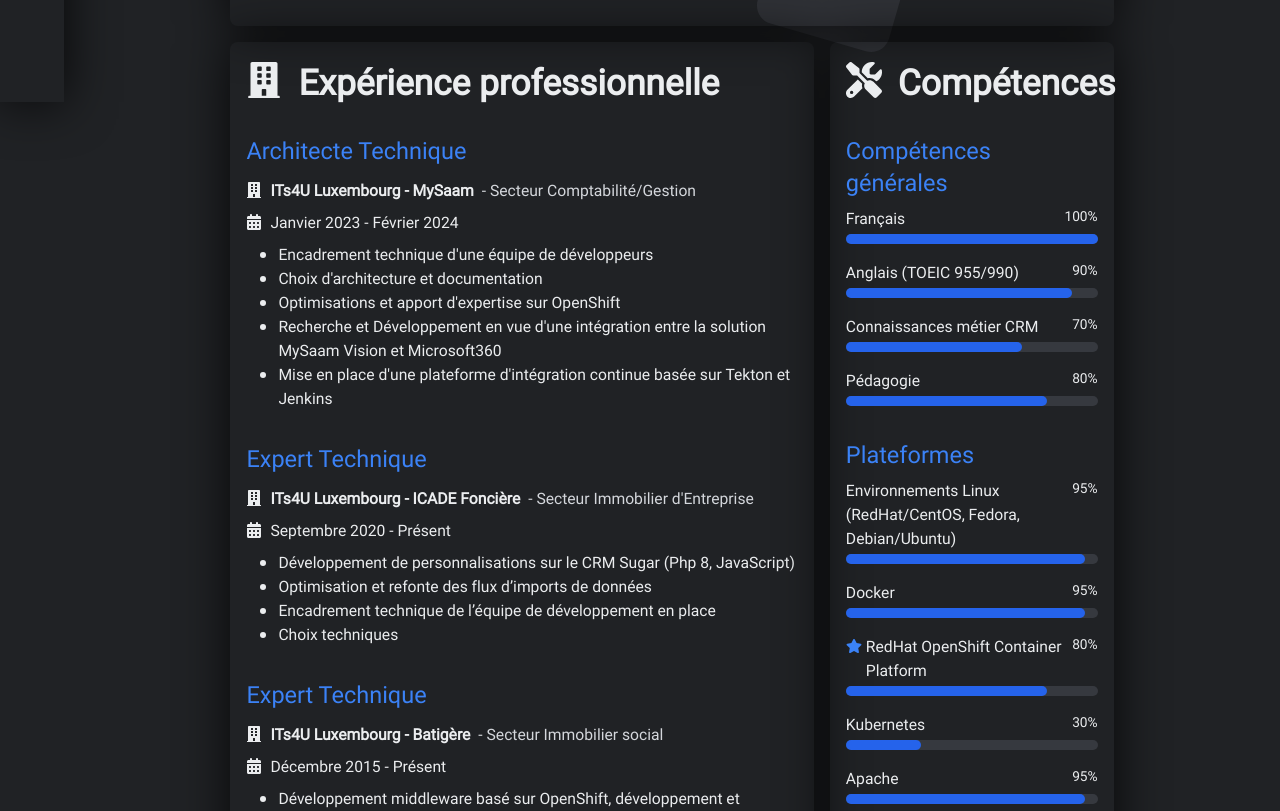
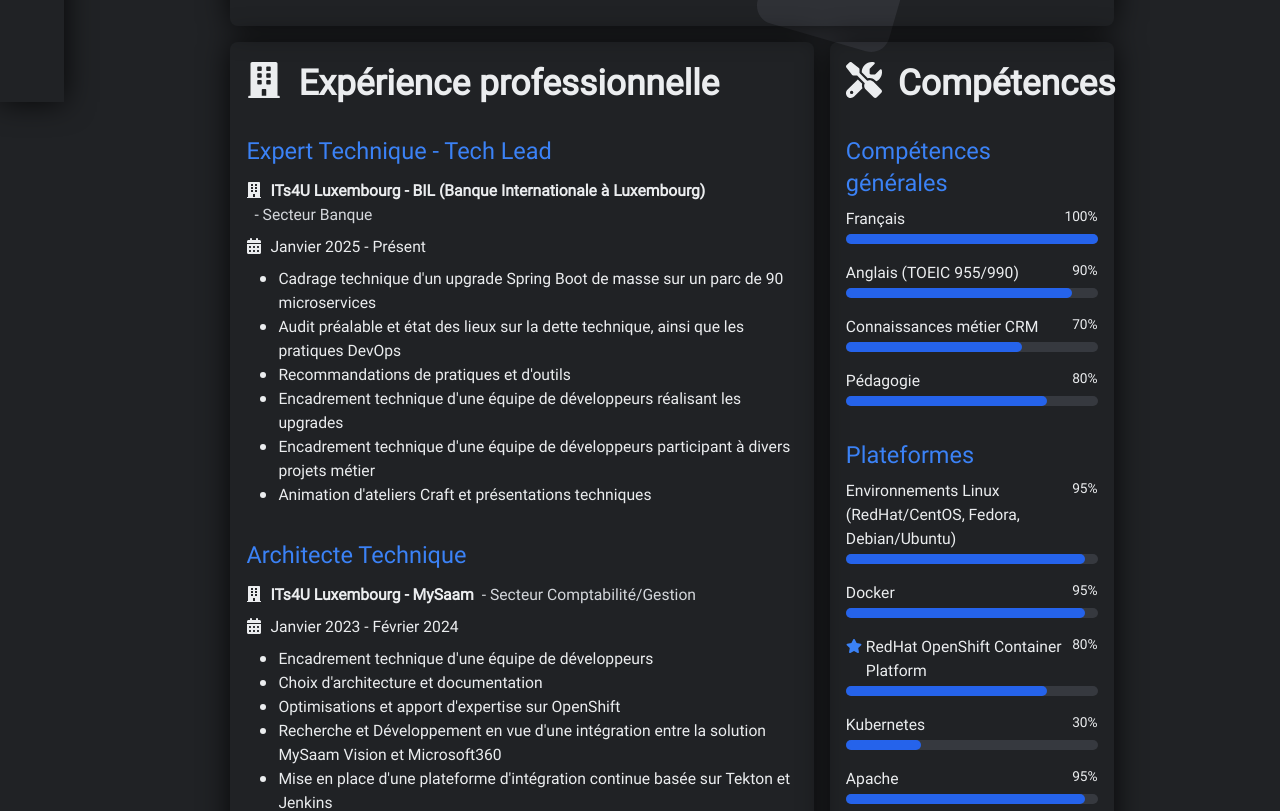
Before and after one commit to chricacc/chris-cacciatore-website, a React (Vite) app: page /resume in a window 1280 px wide. Shown: the part 698-1509 px from the top of the page. Built offline with nearby package versions, Linux system fonts and the light colour scheme.

Commit message:
Update Resume & presentation

```diff
--- a/src/components/Presentation.jsx
+++ b/src/components/Presentation.jsx
@@ -8,7 +8,7 @@ function Presentation() {
                 <span>Présentation</span>
             </div>
             <div className="text-justify">
-                <p className="mb-2">Consultant en informatique depuis maintenant 10 ans, je conçois et développe des systèmes informatiques en collaboration avec de nombreux clients issus de secteurs variés (industrie automobile, immobilier, assurance, gestion portuaire...). Lors de ces nombreuses missions, j'ai utilisé divers socles techniques, toujours avec le but de combler le besoin client avec la plus grande efficacité, et de manière pérenne. J’ai également eu à coeur d'accompagner ces clients dans leurs choix technologiques et architecturaux, tout en formant et accompagnant de nouveaux développeurs en interne, mais également côté client.</p>
+                <p className="mb-2">Consultant en informatique depuis plus de 10 ans, je conçois et développe des systèmes informatiques en collaboration avec de nombreux clients issus de secteurs variés (industrie automobile, immobilier, banque, assurance, gestion portuaire...). Lors de ces nombreuses missions, j'ai utilisé divers socles techniques, toujours avec le but de combler le besoin client avec la plus grande efficacité, et de manière pérenne. J’ai également eu à coeur d'accompagner ces clients dans leurs choix technologiques et architecturaux, tout en formant et accompagnant de nouveaux développeurs en interne, mais également côté client.</p>
 
                 <p>Le fort de mon expertise est côté Backend/Ops, tout en ayant de bonnes notions en Frontend. Je me décris comme language-agnostic, car pour moi, la valeur ajoutée d'un développeur se situe dans sa capacité à comprendre un métier, un besoin, et non dans la maîtrise d'une syntaxe. Je pense aussi que les "vrais" problèmes sont d'ordre architectural, et se résolvent par une meilleure conception, et non par les subtilités d'un langage/framework.</p>
             </div>
--- a/src/routes/Home.jsx
+++ b/src/routes/Home.jsx
@@ -22,7 +22,7 @@ function Home() {
         { name: "#devops", link: "https://en.wikipedia.org/wiki/DevOps" },
         { name: "#fullstack", link: "https://www.w3schools.com/whatis/whatis_fullstack.asp" },
         { name: "#cleancode", link: "https://www.youtube.com/watch?v=eoK0NE92EOk" },
-        { name: "#softwarecraftmanship", link: "https://en.wikipedia.org/wiki/Software_craftsmanship" },
+        { name: "#softwarecraft", link: "https://en.wikipedia.org/wiki/Software_craftsmanship" },
 
     ]
 
@@ -34,7 +34,7 @@ function Home() {
                 <h1 className="text-5xl md:text-8xl md:mt-8 font-bold">Software Engineer</h1>
                 <div className="text-lg mt-8 ml-1">
                     <p className="mb-4">J'ai passé les 10 dernières années à concevoir des systèmes informatiques en utilisant des technologies variées.</p>
-                    <p> Ne me demandez pas quel est mon framework. Mon framework, c'est celui qui fera le job pour VOTRE besoin. Les frameworks ne sont que des outils, quand je ne connais pas, j'apprends!</p>
+                    <p> Ne me demandez pas quel est mon framework. Mon framework, c'est celui qui fera le job pour le besoin du projet. Les frameworks ne sont que des outils, quand je ne connais pas, j'apprends!</p>
                     <ul className="my-4 ml-1 flex flex-wrap gap-4 font-italic">
                         {
                             tags.map((tag) =>
@@ -43,8 +43,6 @@ function Home() {
                                 </Link>)
                         }
                     </ul>
-
-                    <p className="mt-4 text-sm"> Ps : Si j'ai postulé chez vous, il y a des chances que VOTRE framework fasse bientôt partie de ma Toolbox... S'il n'y est pas déjà!</p>
                 </div>
                 <h2 className="mt-12 text-xl md:text-2xl font-bold">Ma Toolbox idéale <span className="text-sm">(car on a tous des préférences)</span></h2>
                 <Toolbox tools={tools} />
--- a/src/routes/Resume.jsx
+++ b/src/routes/Resume.jsx
@@ -60,7 +60,7 @@ function Resume() {
                     "level": 90
                 }, {
                     "name": "Spring Boot",
-                    "level": 70
+                    "level": 80
                 }, {
                     "name": "Hibernate",
                     "level": 70
@@ -246,6 +246,22 @@ function Resume() {
 
     let jobs = [
         {
+            "start": "Janvier 2025",
+            "end": "Présent",
+            "title": "Expert Technique - Tech Lead",
+            "company": "ITs4U Luxembourg - BIL (Banque Internationale à Luxembourg)",
+            "sector": "Banque",
+            "activities": [
+                "Cadrage technique d'un upgrade Spring Boot de masse sur un parc de 90 microservices",
+                "Audit préalable et état des lieux sur la dette technique, ainsi que les pratiques DevOps",
+                "Recommandations de pratiques et d'outils",
+                "Encadrement technique d'une équipe de développeurs réalisant les upgrades",
+                "Encadrement technique d'une équipe de développeurs participant à divers projets métier",
+                "Animation d'ateliers Craft et présentations techniques"
+            ],
+            "environment": ["OpenShift", "Java", "Spring Boot", "Microservices", "REST", "Accelerate"]
+        },
+        {
             "start": "Janvier 2023",
             "end": "Février 2024",
             "title": "Architecte Technique",
@@ -262,7 +278,7 @@ function Resume() {
         },
         {
             "start": "Septembre 2020",
-            "end": "Présent",
+            "end": "Décembre 2024",
             "title": "Expert Technique",
             "company": "ITs4U Luxembourg - ICADE Foncière",
             "sector": "Immobilier d'Entreprise",
@@ -276,7 +292,7 @@ function Resume() {
         },
         {
             "start": "Décembre 2015",
-            "end": "Présent",
+            "end": "Décembre 2024",
             "title": "Expert Technique",
             "company": "ITs4U Luxembourg - Batigère",
             "sector": "Immobilier social",
--- a/tailwind.config.js
+++ b/tailwind.config.js
@@ -24,7 +24,8 @@ export default {
         88: '22rem',
       },
       boxShadow: {
-        '3xl': '0 0 50px rgba(0,0,0,0.8);',
+        '3xl': '0 0 30px rgba(0,0,0,0.8);',
+        '2xl': '0 0 20px rgba(0,0,0,0.8);',
       },
       fontFamily: {
         'roboto': ['Roboto-condensed', 'Roboto'],
```
